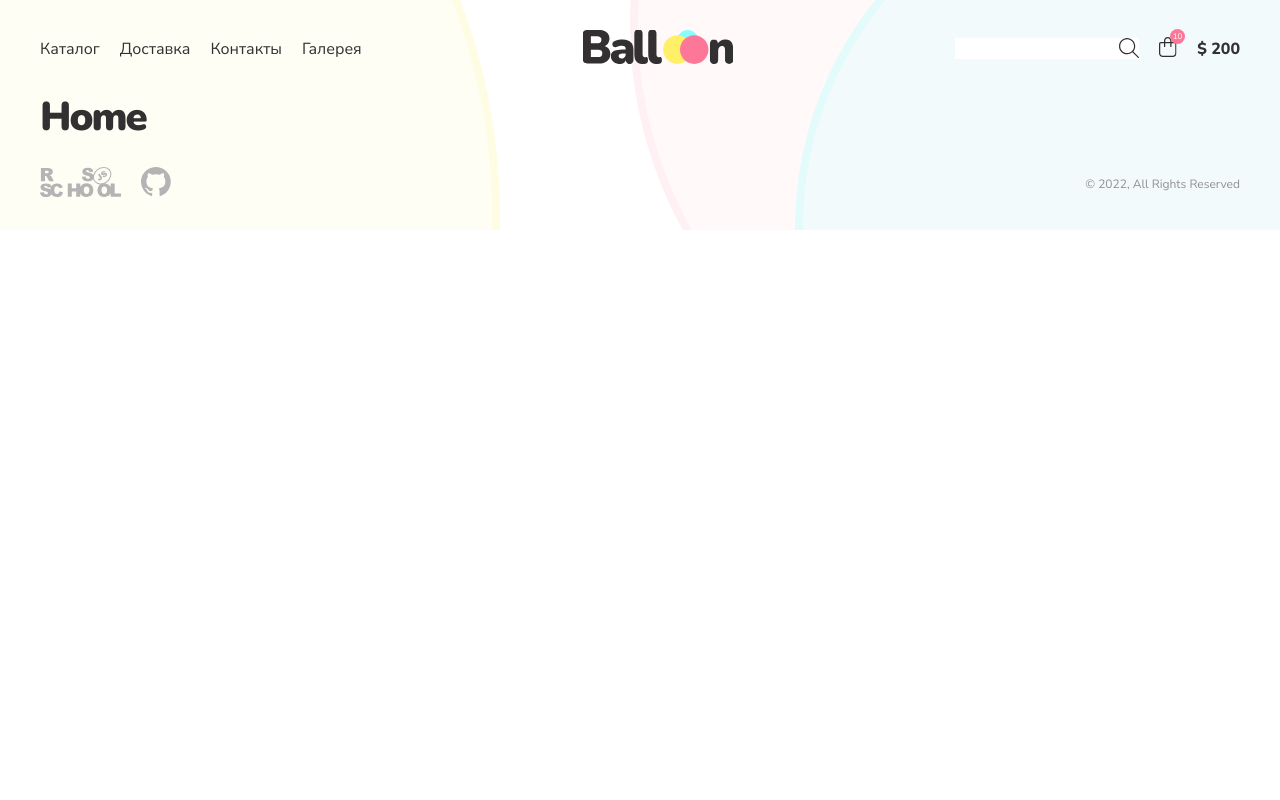
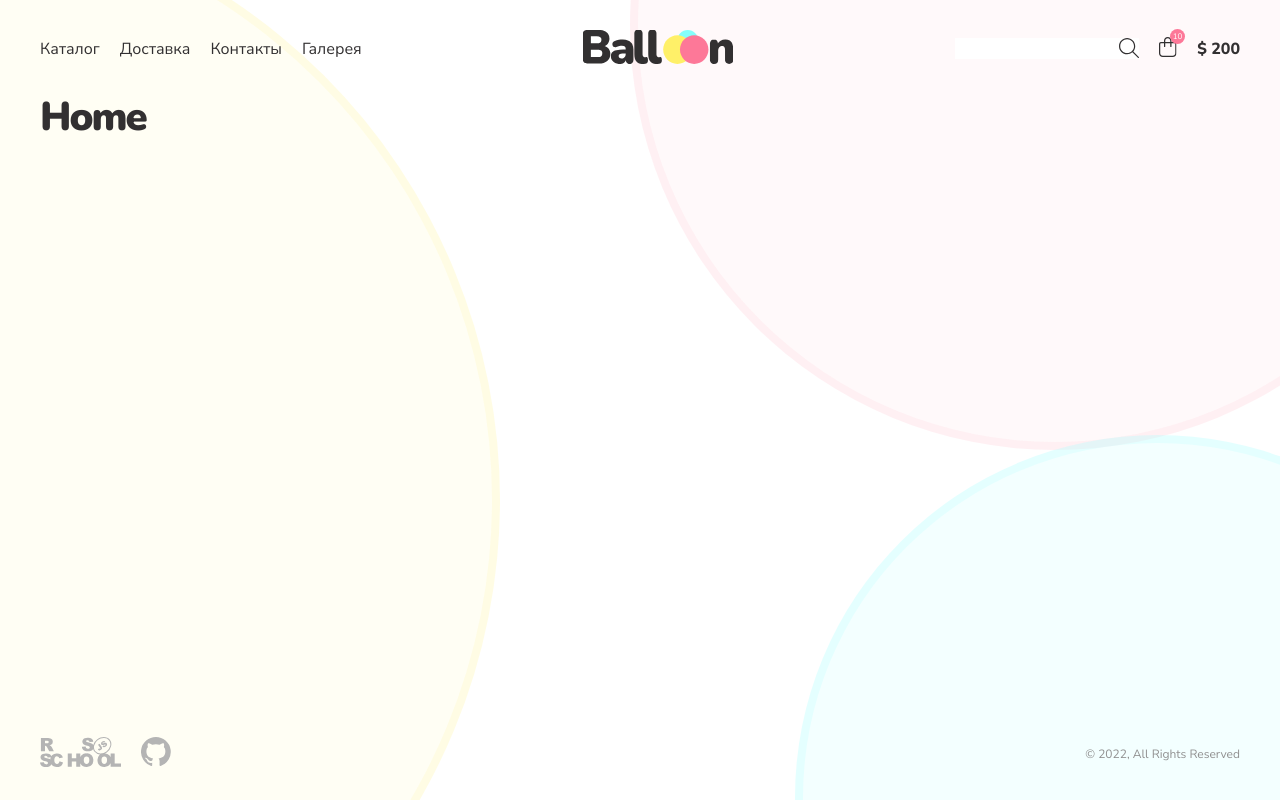
Before and after one commit to izmailowAlex/balloon-store, a React (Create React App) app: page / in a window 1280 px wide. Built offline with nearby package versions, Linux system fonts and the light colour scheme.

Commit message:
feat: add main block styles

```diff
--- /dev/null
+++ b/src/components/Main.css
@@ -0,0 +1,3 @@
+.main {
+  min-height: calc(100vh - 190px);
+}
--- a/src/components/Main.js
+++ b/src/components/Main.js
@@ -2,6 +2,7 @@ import { Routes, Route } from 'react-router-dom';
 
 import Home from './Main/Home';
 import Catalog from './Main/Catalog';
+import './Main.css';
 
 function Main() {
   return (
```
